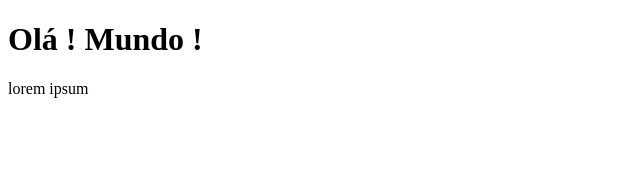
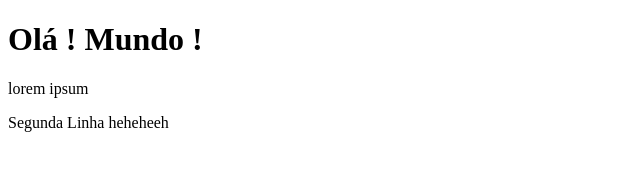
Before and after one commit to danielbss/Ola-Mundo, a plain HTML site: page site-exemplo/index.html in a window 1280 px wide. Shown: the whole page, without its empty margins (0-640 px from the left). Drawn offline with Linux system fonts and the light colour scheme.

Commit message:
Inseri a segunda linha
Segunda linha inserida no HTML

```diff
--- a/site-exemplo/index.html
+++ b/site-exemplo/index.html
@@ -8,5 +8,6 @@
 
 	<h1>Olá ! Mundo !</h1>
 	<p>lorem ipsum</p>
+<p> Segunda Linha heheheeh</p>
 </body>
 </html>
```
